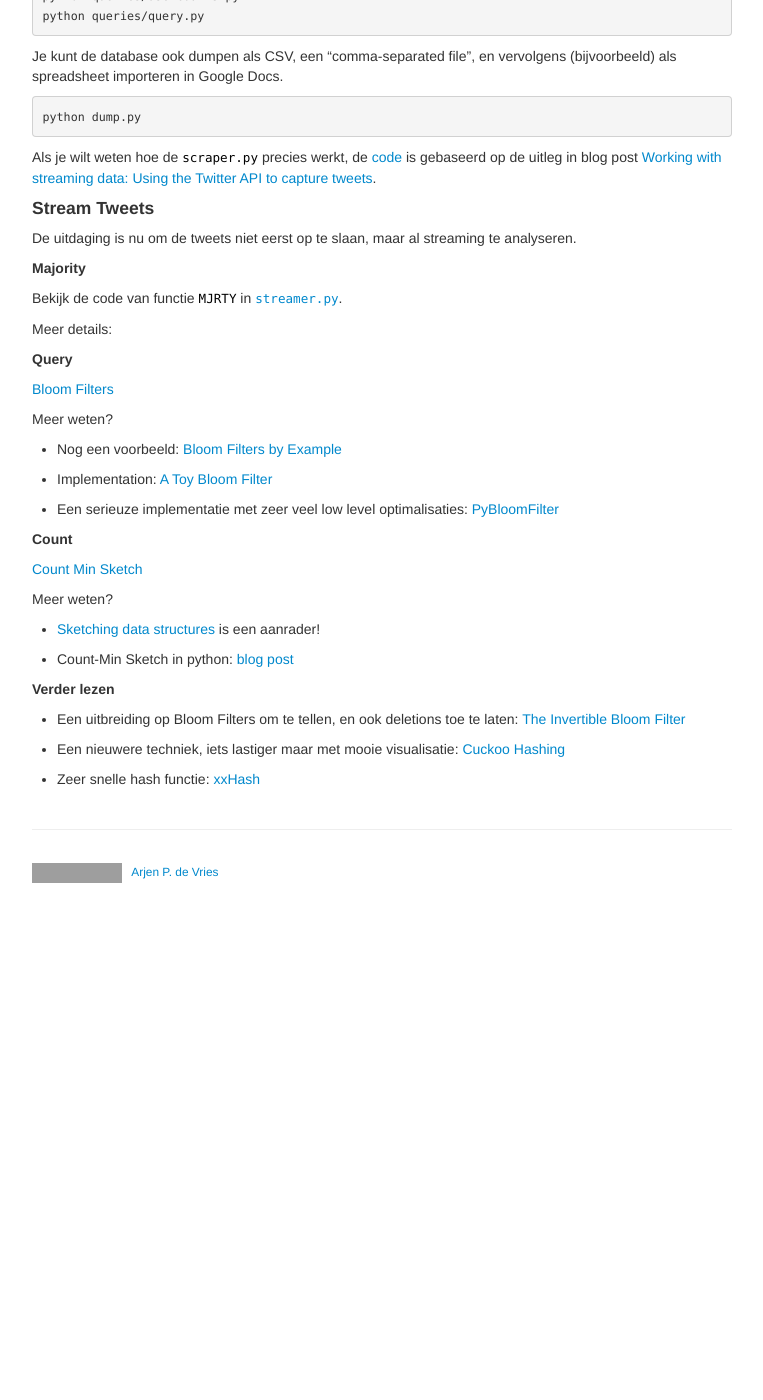
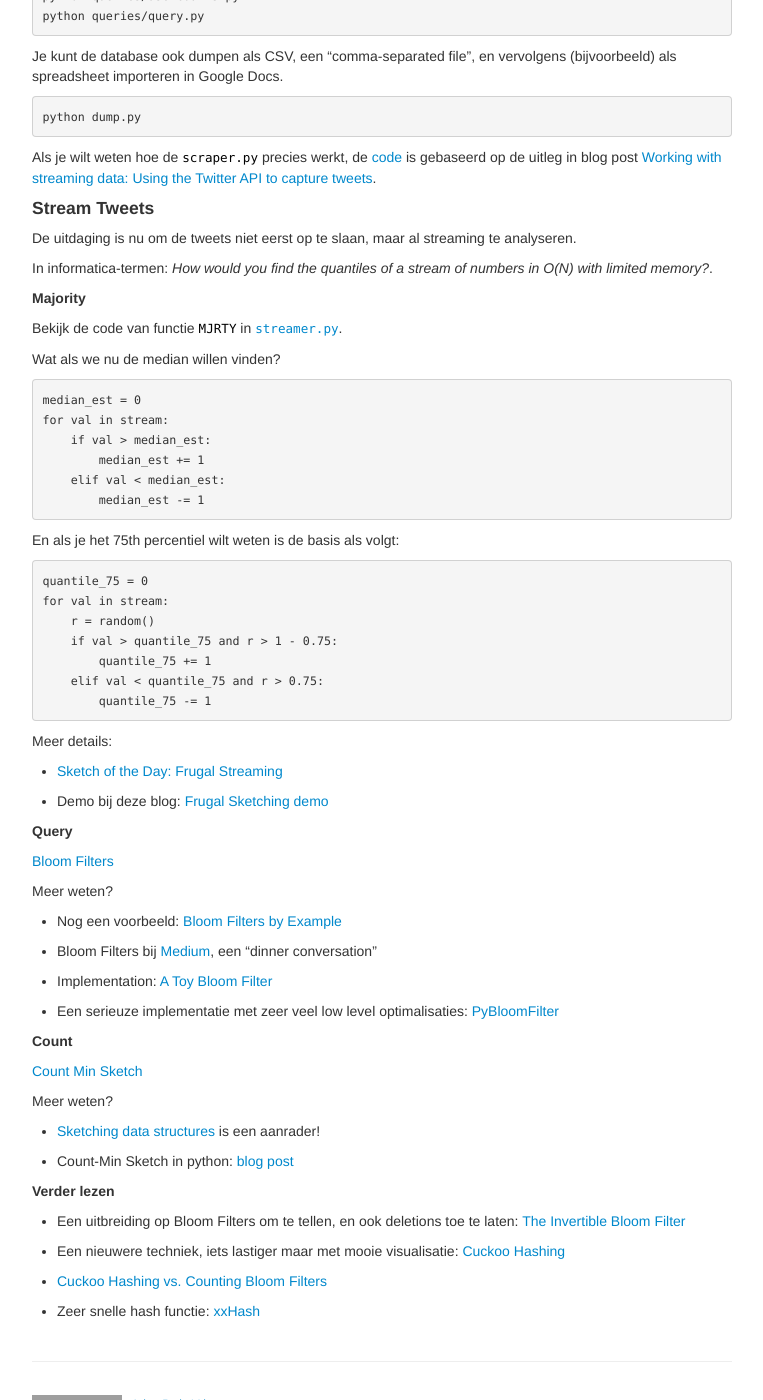
Before and after one commit to Thelukepet/course, a Jekyll site: the page built from puc/tutorial.md, in a window 1280 px wide and 1400 px high, scrolled down 1502 px. Shown: the whole window, without its empty margins (258-1021 px from the left). Built offline with Jekyll 4.4.1, drawn with Linux system fonts in a browser that asks for light colours; before the commit the page ends 2395 px from its top, so only the background shows below that; grey boxes are pictures that could not be loaded.

Commit message:
Meer voorbeelden toegevoegd.
De facto de handleiding voor de les voor docenten van maandag 20 feb.

````diff
--- a/puc/tutorial.md
+++ b/puc/tutorial.md
@@ -106,11 +106,40 @@ is gebaseerd op de uitleg in blog post
 
 De uitdaging is nu om de tweets niet eerst op te slaan, maar al streaming te analyseren.
 
+In informatica-termen: _How would you find the quantiles of a stream of numbers in O(N) with limited memory?_.
+
 ##### Majority
 
 Bekijk de code van functie `MJRTY` in [`streamer.py`](https://raw.githubusercontent.com/rubigdata/puc/master/streamer.py).
 
-Meer details: []()
+Wat als we nu de median willen vinden?
+
+```
+median_est = 0
+for val in stream:
+    if val > median_est:
+        median_est += 1
+    elif val < median_est:
+        median_est -= 1
+```
+
+En als je het 75th percentiel wilt weten is de basis als volgt:
+
+```
+quantile_75 = 0
+for val in stream:
+    r = random()
+    if val > quantile_75 and r > 1 - 0.75:
+        quantile_75 += 1
+    elif val < quantile_75 and r > 0.75:
+        quantile_75 -= 1
+```
+
+Meer details:
+
++ [Sketch of the Day: Frugal Streaming](https://research.neustar.biz/2013/09/16/sketch-of-the-day-frugal-streaming/)
+
++ Demo bij deze blog: [Frugal Sketching demo](http://content.research.neustar.biz/blog/frugal.html)
 
 ##### Query
 
@@ -119,6 +148,8 @@ Meer details: []()
 Meer weten?
 
 + Nog een voorbeeld: [Bloom Filters by Example](https://llimllib.github.io/bloomfilter-tutorial/)
+
++ Bloom Filters bij [Medium](https://blog.medium.com/what-are-bloom-filters-1ec2a50c68ff#.i6jjy9yh9), een "dinner conversation"
 
 + Implementation: [A Toy Bloom Filter](http://glowingpython.blogspot.nl/2013/01/bloom-filter.html)
 
@@ -143,4 +174,6 @@ Meer weten?
 + Een nieuwere techniek, iets lastiger maar met mooie visualisatie:
   [Cuckoo Hashing](http://www.lkozma.net/cuckoo_hashing_visualization/)
 
++ [Cuckoo Hashing vs. Counting Bloom Filters](http://blog.fastforwardlabs.com/2016/11/23/probabilistic-data-structure-showdown-cuckoo.html)
+
 + Zeer snelle hash functie: [xxHash](https://cyan4973.github.io/xxHash/)
````
